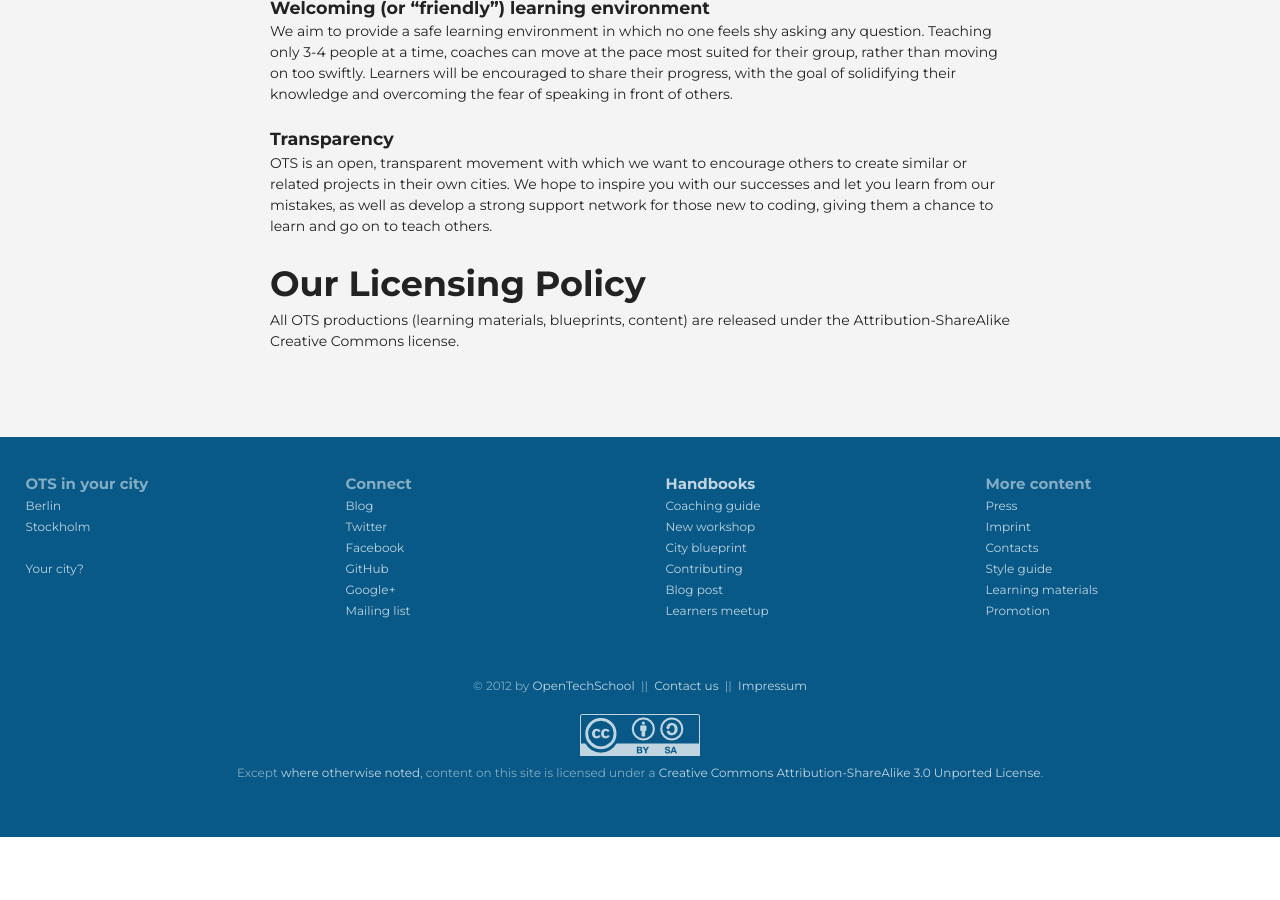
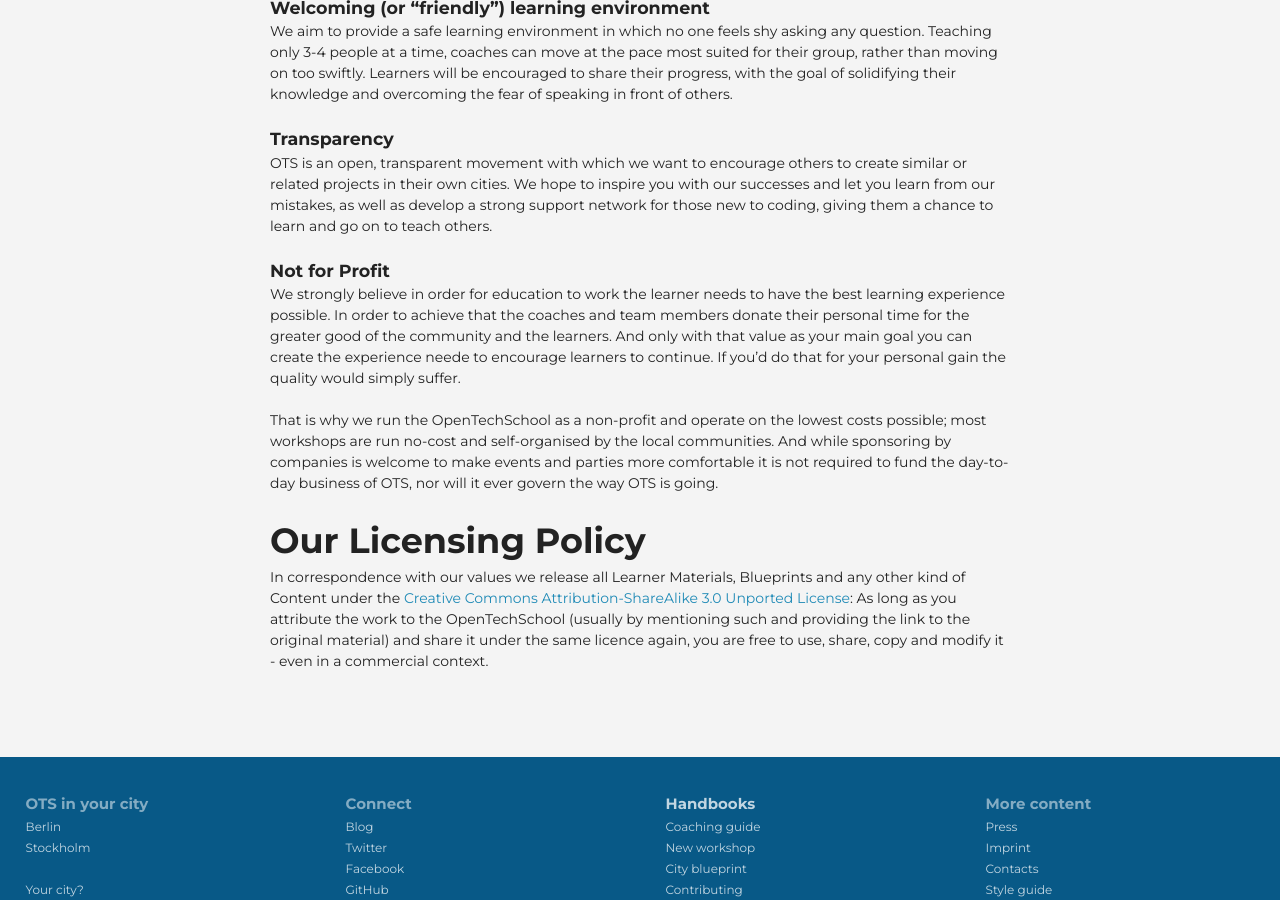
Before and after one commit to OpenTechSchool/www.opentechschool.org, a Jekyll site: the page built from about.md, in a window 1280 px wide and 900 px high, scrolled down 1392 px. Built offline with Jekyll 4.4.1, drawn with Linux system fonts in a browser that asks for light colours; nearby versions of some CDN libraries; before the commit the page ends 2229 px from its top, so only the background shows below that.

Commit message:
add non-profit, write more about the licence. fixes #65

```diff
--- a/about.md
+++ b/about.md
@@ -34,5 +34,11 @@
 ### Transparency
 OTS is an open, transparent movement with which we want to encourage others to create similar or related projects in their own cities. We hope to inspire you with our successes and let you learn from our mistakes, as well as develop a strong support network for those new to coding, giving them a chance to learn and go on to teach others.
 
+### Not for Profit
+We strongly believe in order for education to work the learner needs to have the best learning experience possible. In order to achieve that the coaches and team members donate their personal time for the greater good of the community and the learners. And only with that value as your main goal you can create the experience neede to encourage learners to continue. If you'd do that for your personal gain the quality would simply suffer.
+
+That is why we run the OpenTechSchool as a non-profit and operate on the lowest costs possible; most workshops are run no-cost and self-organised by the local communities. And while sponsoring by companies is welcome to make events and parties more comfortable it is not required to fund the day-to-day business of OTS, nor will it ever govern the way OTS is going.
+
+
 # Our Licensing Policy
-All OTS productions (learning materials, blueprints, content) are released under the Attribution-ShareAlike Creative Commons license.
+In correspondence with our values we release all Learner Materials, Blueprints and any other kind of Content under the [Creative Commons Attribution-ShareAlike 3.0 Unported License](http://creativecommons.org/licenses/by-sa/3.0/deed.en_US): As long as you attribute the work to the OpenTechSchool (usually by mentioning such and providing the link to the original material) and share it under the same licence again, you are free to use, share, copy and modify it - even in a commercial context.
```
